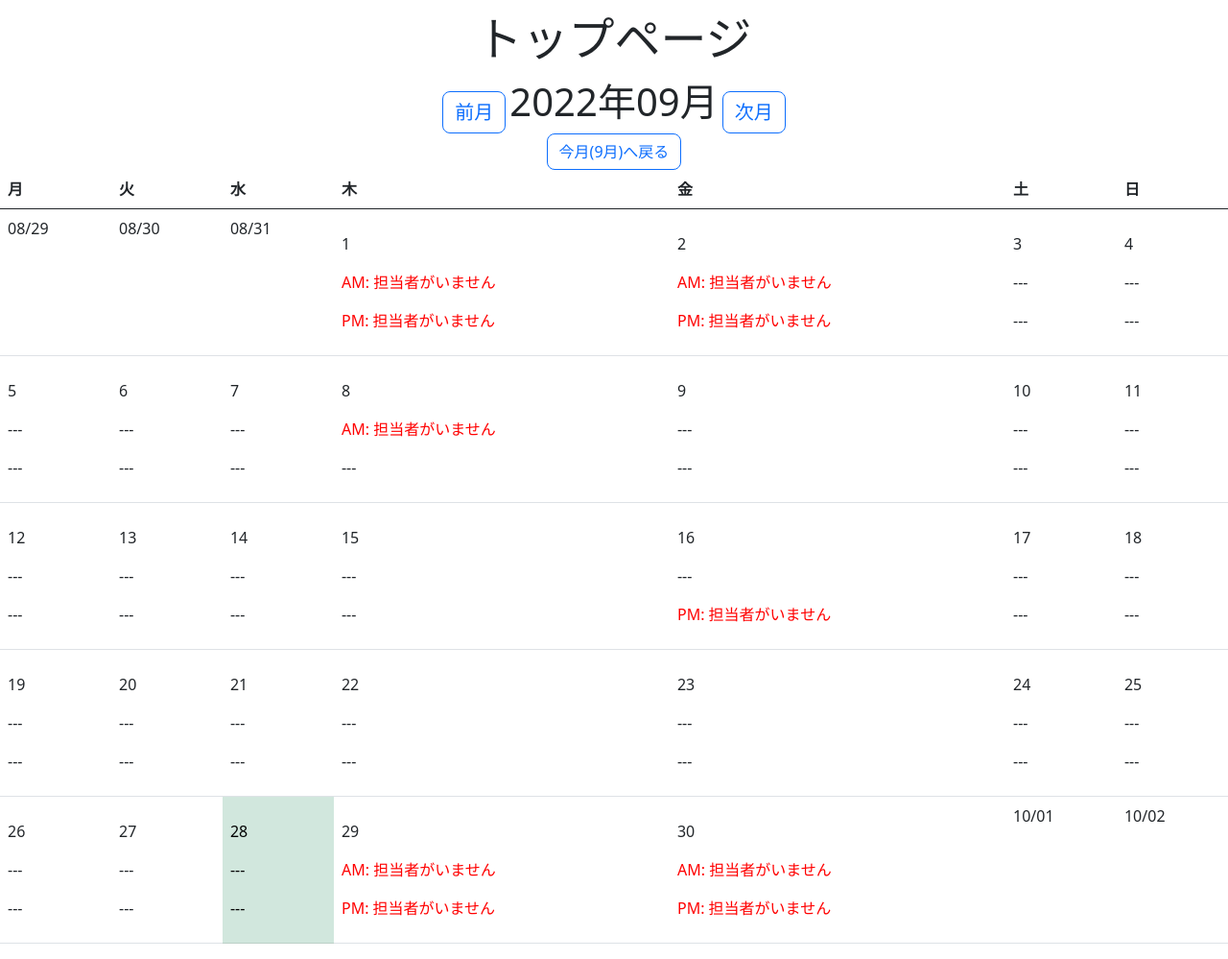
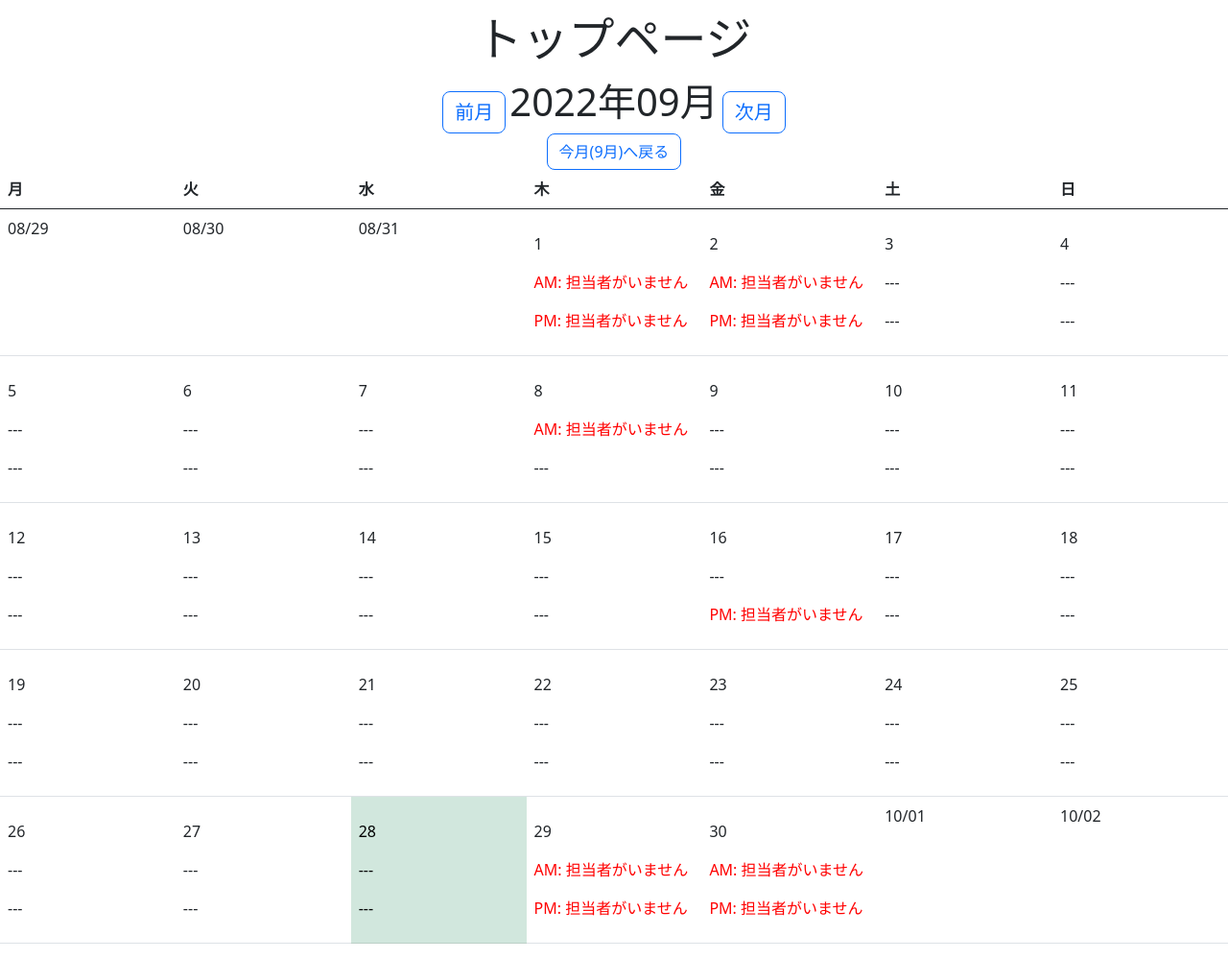
Before and after one commit to Owlhouse1729/JobDistributionSystem, a Django app: page /shift/ in a window 1280 px wide. Shown: the part 56-1055 px from the top of the page at 96% size. Run offline with Django 4.2, Linux system fonts and the light colour scheme; a user stored in the database is signed in; data comes from the database, SQL or seed files in the repository.

Commit message:
Changes by mkazu

```diff
--- a/templates/shift/index2.html
+++ b/templates/shift/index2.html
@@ -19,7 +19,7 @@
     <thead>
     <tr>
         {% for w in week_names %}
-            <th>{{ w }}</th>
+            <th style="width: 12%">{{ w }}</th>
         {% endfor %}
     </tr>
     </thead>
```
